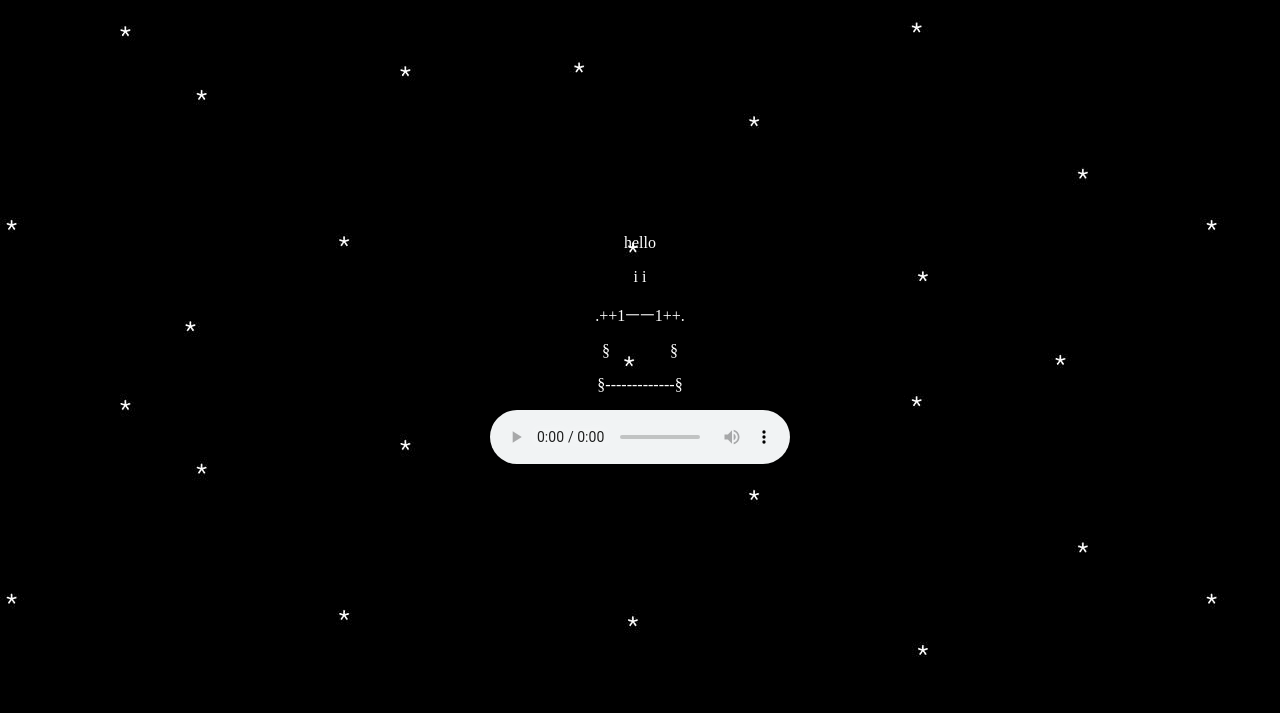
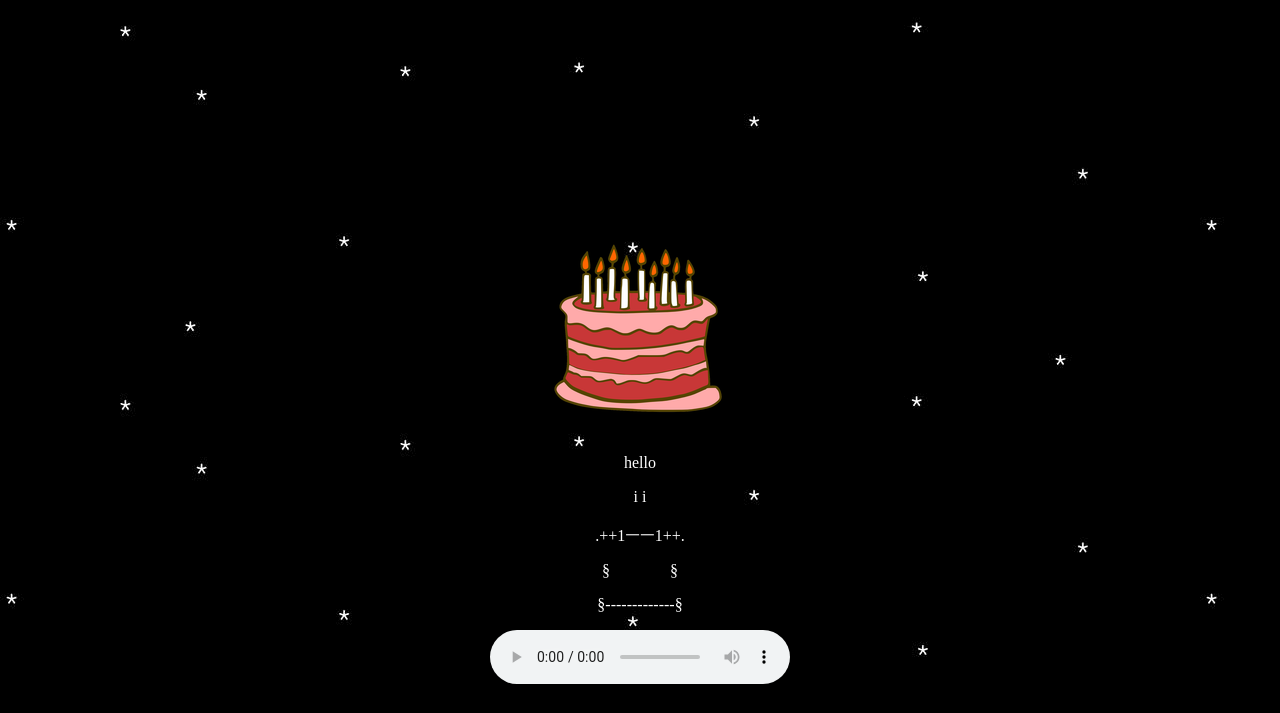
Before and after one commit to xxxjjhhh/xxxjjhhh.github.io, a plain HTML site: page index.html in a window 1280 px wide. Shown: the part 87-800 px from the top of the page. Drawn offline with Linux system fonts and the light colour scheme.

Commit message:
Update index.html

```diff
--- a/index.html
+++ b/index.html
@@ -19,6 +19,7 @@
       </header>
       <main>
         <p><br><br><br><br><br><br><br><br><br><br><br><br></p>
+        <img src="cake1.png" alt="error">
         <p style="color:#FFFFFF">hello</p>
         <p style="color:#FFFFFF">i      i</p>
         <p style="color:#FFFFFF">.++1ㅡㅡ1++.</p>
```
